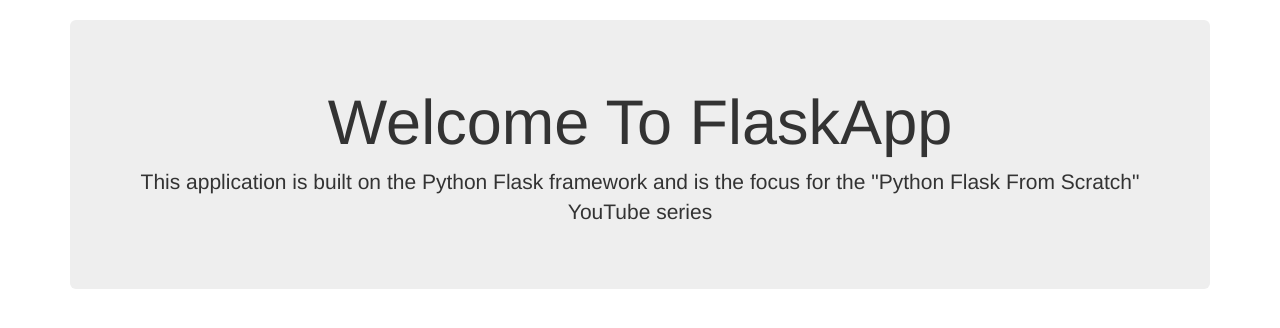
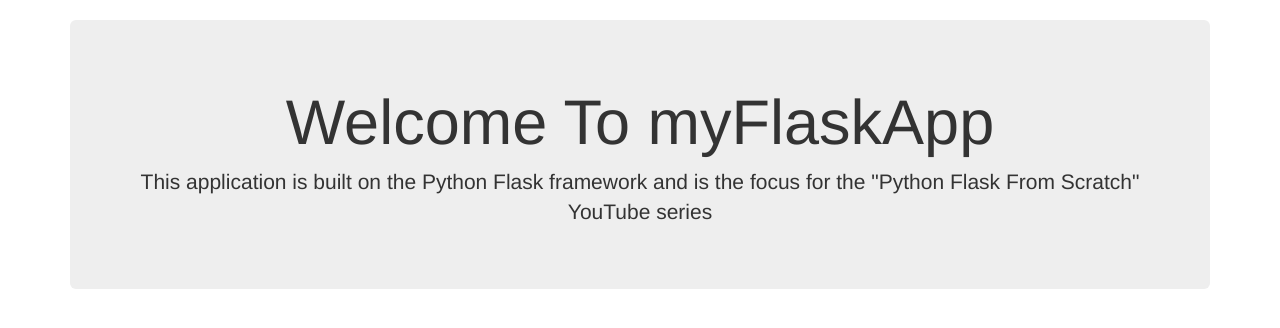
Before and after one commit to Shalkith/Warmane_Guild-Roster, a Flask app: page / in a window 1280 px wide. Shown: the part 52-380 px from the top of the page. Run offline with Flask 2, Linux system fonts and the light colour scheme; some libraries are stand-ins or nearby versions.

Commit message:
test commit

```diff
--- a/templates/home.html
+++ b/templates/home.html
@@ -2,7 +2,7 @@
 
 {% block body %}
 <div class="jumbotron text-center">
- <h1>Welcome To FlaskApp</h1>
+ <h1>Welcome To myFlaskApp</h1>
  <p class="lead">This application is built on the Python Flask framework and is the focus for the "Python Flask From Scratch" YouTube series</p>
 </div>
 {% endblock %}
```
